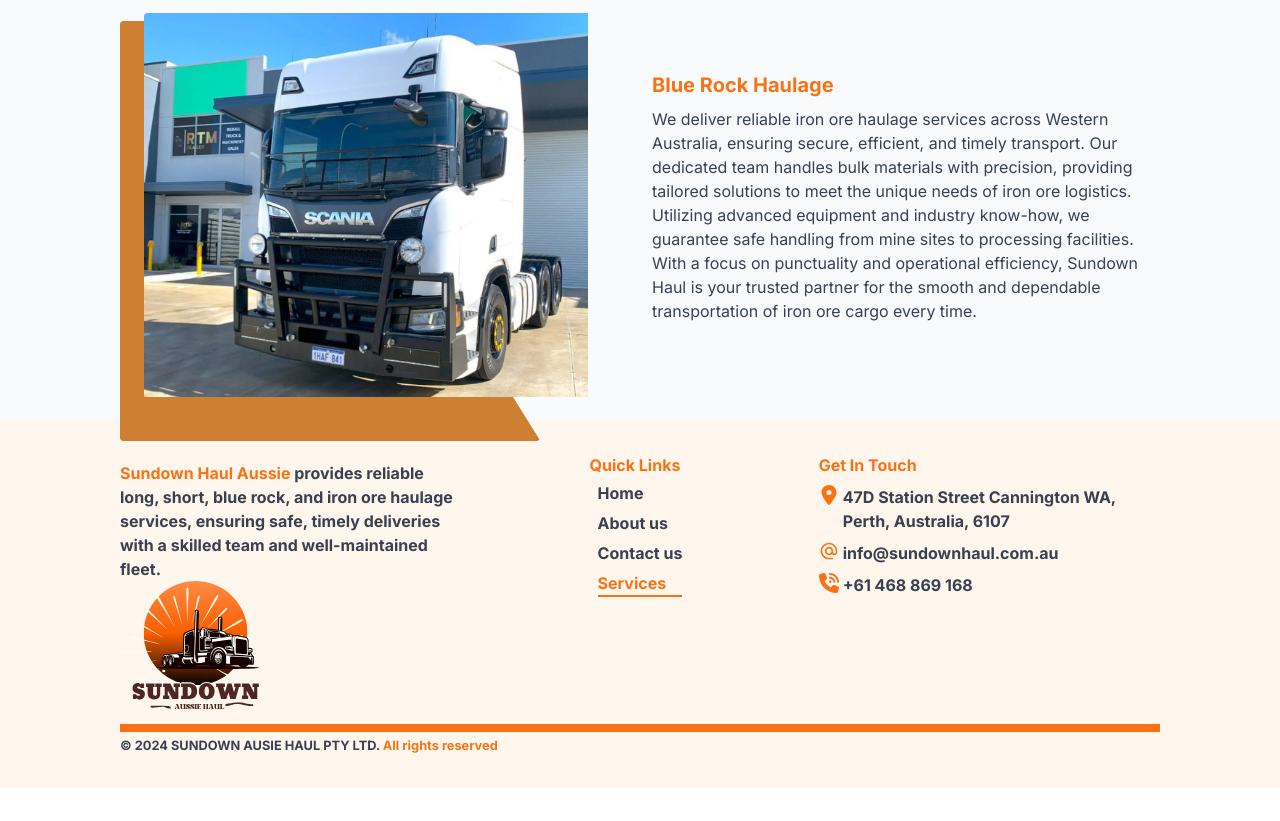
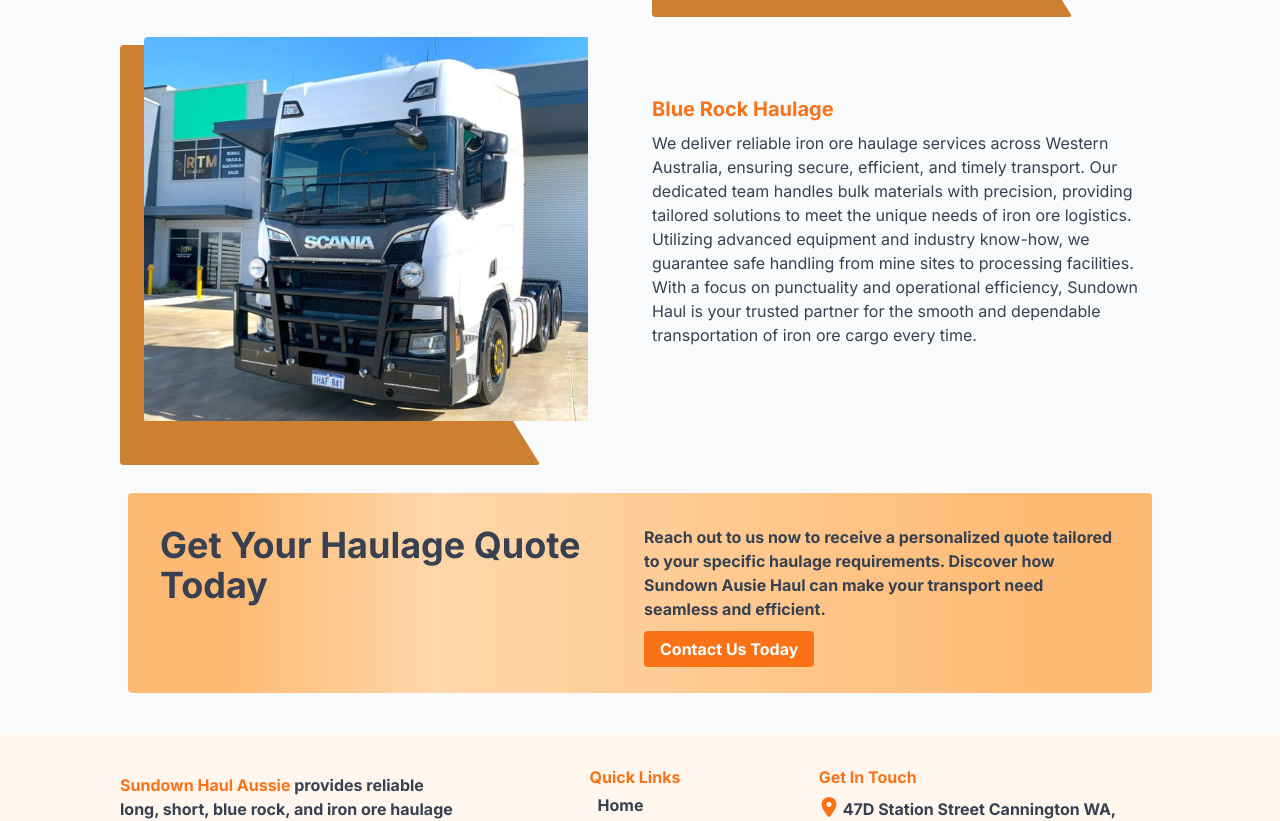
Before and after one commit to saretoduncan/SUNDOWN_AUSIE_HAUL_PTY_LTD, a React (Vite) app: page /services in a window 1280 px wide. Shown: the part 1947-2768 px from the top of the page. Before the commit the page ends 2735 px from the top, so only its background shows below. Built offline with nearby package versions, Linux system fonts and the light colour scheme.

Commit message:
add call to action section

```diff
--- a/src/pages/ServicesPage/WhatWeDo.tsx
+++ b/src/pages/ServicesPage/WhatWeDo.tsx
@@ -11,8 +11,8 @@
   return (
     <>
       <div className="px-4">
-        <div className="grid gap-6 xl:w-[1040px] xl:mx-auto 2xl:w-[1280px]">
-          <section className="overflow-hidden">
+        <div className="grid gap-12 xl:w-[1040px] xl:mx-auto 2xl:w-[1280px]">
+          <section className="">
             <AnimateToTop>
               <div>
                 <h5 className="text-orange-500 font-bold text-xl text-center uppercase ">
@@ -27,7 +27,7 @@
               </div>
             </AnimateToTop>
           </section>
-          <section className="grid gap-12">
+          <section className="grid gap-20 md:gap-12">
             <div className="grid gap-6 md:grid-cols-2 ">
               <section className="overflow-x-hidden self-center">
                 <AnimateToRight>
--- a/src/pages/ServicesPage/index.tsx
+++ b/src/pages/ServicesPage/index.tsx
@@ -1,3 +1,4 @@
+import CallToActionComponent from "../../components/CallToActionComponent";
 import HeroSection from "./HeroSection";
 import WhatWeDo from "./WhatWeDo";
 
@@ -11,6 +12,9 @@
         <section>
           <WhatWeDo/>
         </section>
+        <section className="mt-8">
+          <CallToActionComponent/>
+        </section>
       </div>
     </>
   );
```
